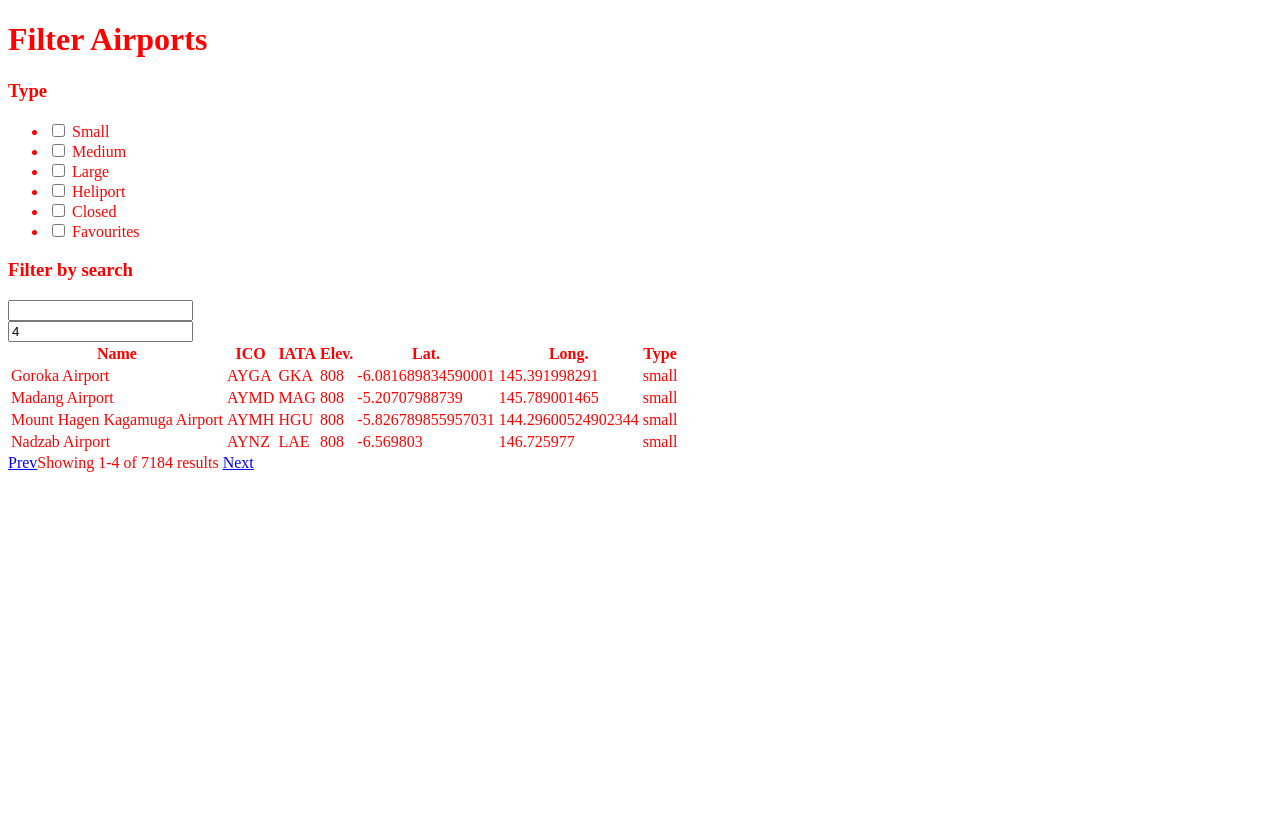
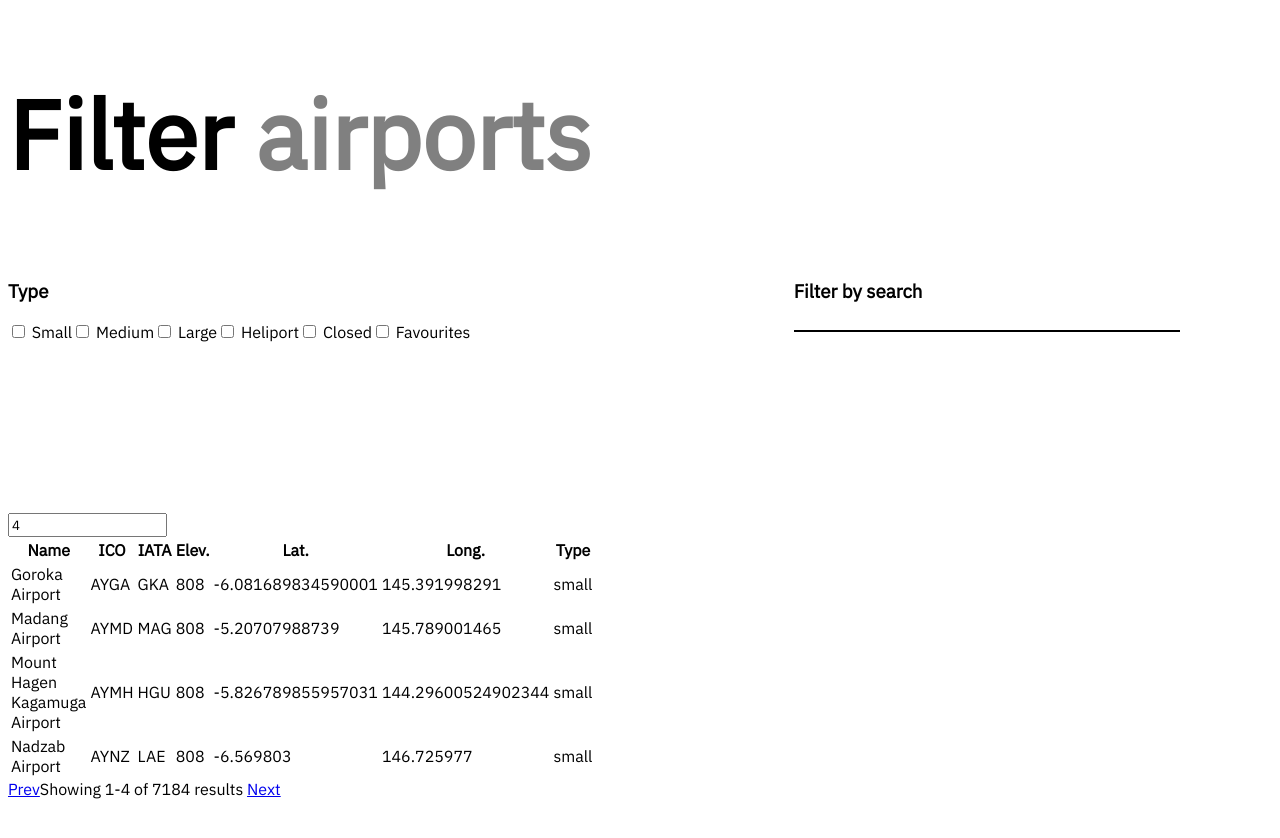
Before and after one commit to HarshHattyangdi/airport-filter, a React (Create React App) app: page / in a window 1280 px wide. Shown: the top 838 px of the page. Before the commit the page ends 800 px from the top, so only its background shows below. Built offline with nearby package versions, Linux system fonts and the light colour scheme.

Commit message:
Styling done till navbar

```diff
--- a/src/App.js
+++ b/src/App.js
@@ -10,7 +10,7 @@ function App() {
   const [allData, setAllData] = useState([]);
   const [filteredData, setFilteredData] = useState([]);
   return (
-    <div className="App">
+    <div className="App layout">
       <PageHeader />
       <NavBar allData={allData} setFilteredData={setFilteredData} />
       <Table
--- a/src/components/NavBar.js
+++ b/src/components/NavBar.js
@@ -31,8 +31,8 @@ function NavBar({ allData, setFilteredData }) {
   };
   // console.log(allData);
   return (
-    <nav>
-      <div>
+    <nav className="box2">
+      <div className="flex-type">
         <h3>Type</h3>
         <ul>
           {AirportTypes.map((val, i) => {
@@ -47,12 +47,13 @@ function NavBar({ allData, setFilteredData }) {
                   value={val}
                 />{" "}
                 {val}
+                <span className="checkmark"></span>
               </li>
             );
           })}
         </ul>
       </div>
-      <div>
+      <div className="flex-search">
         <h3>Filter by search</h3>
         <div>
           <input
--- a/src/components/PageHeader.js
+++ b/src/components/PageHeader.js
@@ -1,7 +1,9 @@
 function PageHeader() {
   return (
-    <div>
-      <h1>Filter Airports</h1>
+    <div className="box1">
+      <h1>
+        Filter <span>airports</span>
+      </h1>
     </div>
   );
 }
--- a/src/styles/index.css
+++ b/src/styles/index.css
@@ -1,3 +1,61 @@
-body {
-    color: red;
+@import url('https://fonts.googleapis.com/css2?family=IBM+Plex+Sans&display=swap');
+
+* {
+
+    font-family: 'IBM Plex Sans', sans-serif;
 }
+
+.layout {
+    display: grid;
+    grid-template-columns: repeat(3, 1fr);
+    grid-template-rows: 1fr 1fr 4fr 1fr;
+}
+
+.box1 {
+    grid-column: 1 / -1;
+    font-size: 3em;
+}
+
+.box1 span {
+    color: gray;
+}
+
+.box2 {
+    grid-column: 1/-1;
+    font-size: 1em;
+    display: flex;
+}
+
+.box2 .flex-type,
+.flex-search {
+    flex-direction: column;
+    flex-grow: 1;
+}
+
+.box2 .flex-type ul {
+    list-style-type: none;
+    padding-left: 0;
+    display: flex;
+}
+
+.flex-search {
+
+    justify-content: flex-start;
+    display: flex;
+}
+
+.flex-search h3 {
+    margin-bottom: 0.3em;
+}
+
+.flex-search div input[type=text] {
+    width: 80%;
+    border: none;
+    border-bottom: 0.2em solid black;
+}
+
+.flex-search div input[type=text]:focus {
+
+    outline: none;
+    border-bottom: 0.3em solid black;
+}
```
